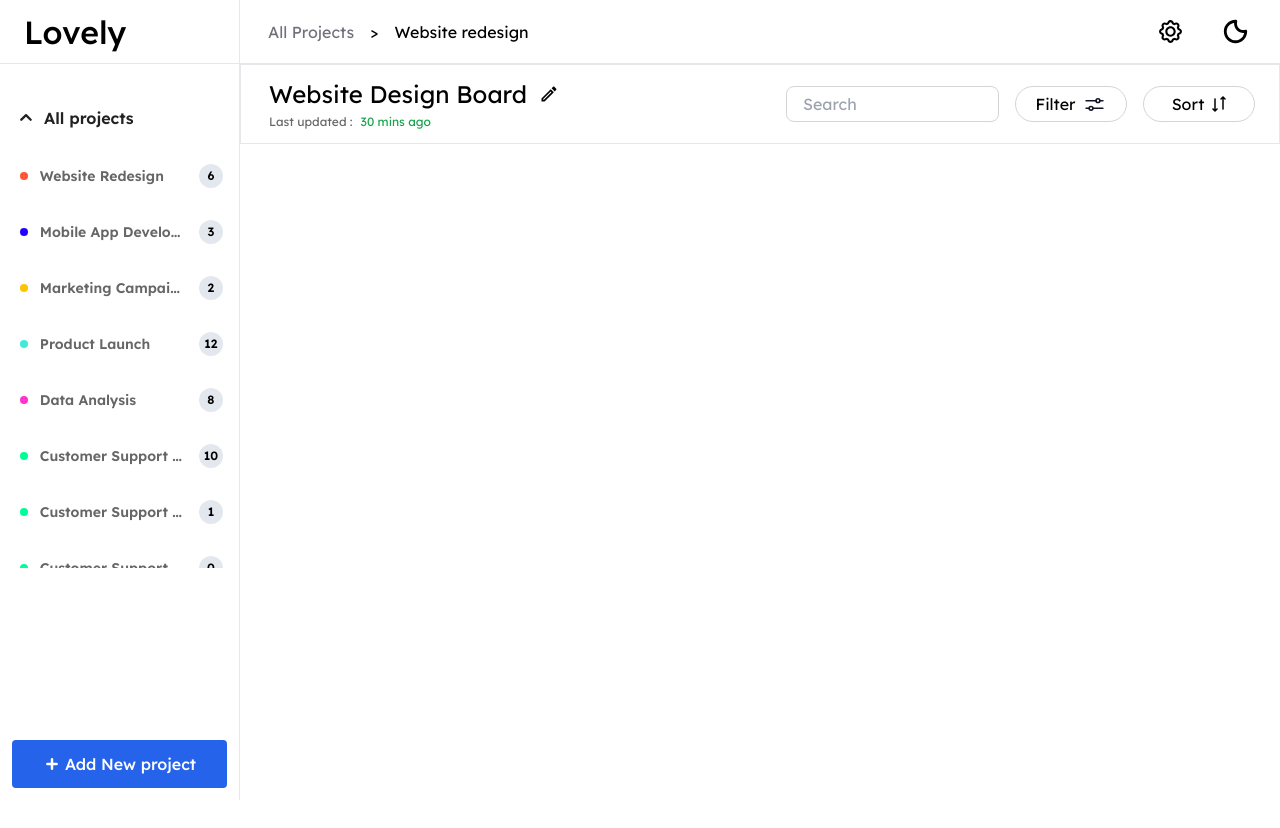
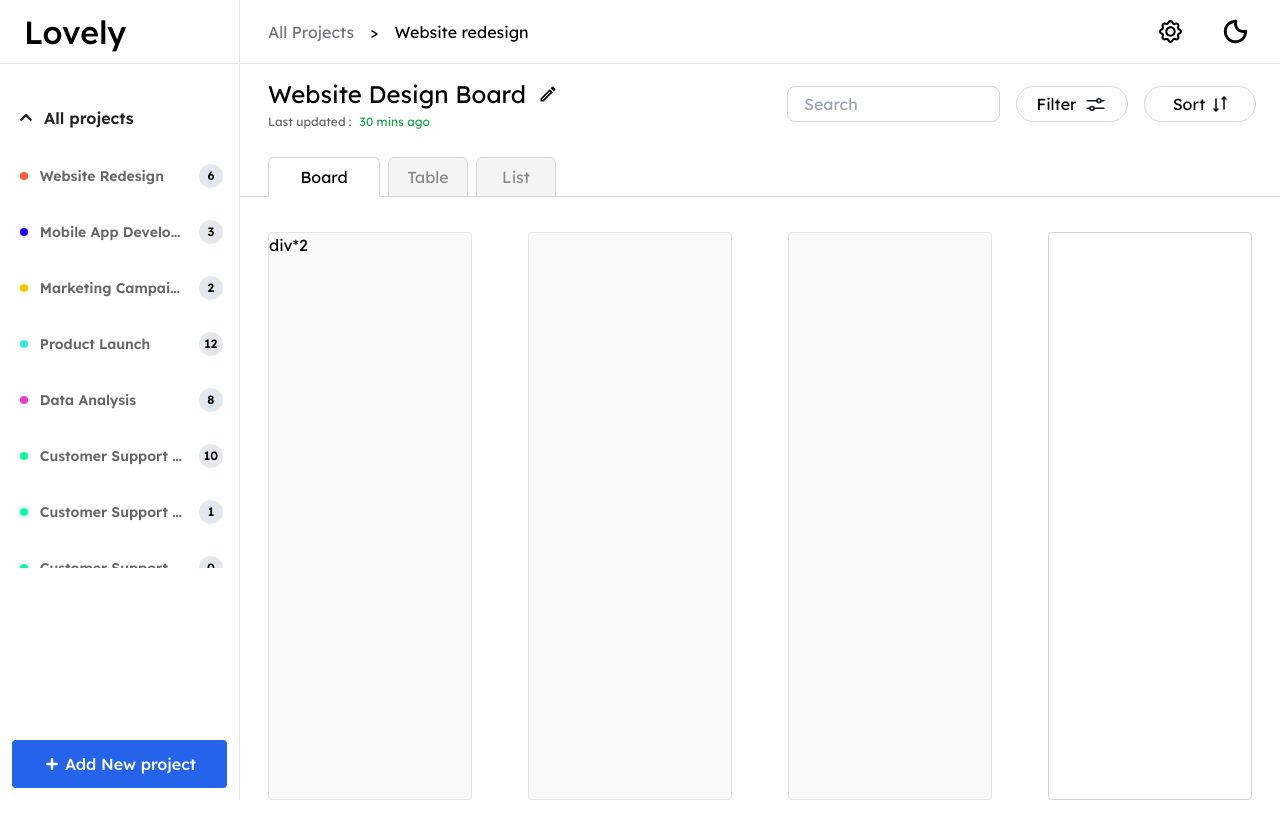
Before and after one commit to Jeff-Maina/tasks, a Next.js app: page /Dashboard in a window 1280 px wide. Before the commit the page ends 800 px from the top, so only its background shows below. Built offline with nearby package versions, Linux system fonts and the light colour scheme.

Commit message:
added view toggle styling

```diff
--- a/src/pages/Dashboard.js
+++ b/src/pages/Dashboard.js
@@ -350,7 +350,7 @@ const MainBody = () => {
 
   return (
     <main>
-      <header className="w-full h-20 border pl-7 flex justify-between">
+      <header className="w-full h-20  pl-7 flex justify-between">
         <ProjectTitle />
         <div className="h-full flex items-center gap-4 px-6">
           <div>
@@ -408,7 +408,9 @@ const MainBody = () => {
           </div>
         </div>
       </header>
-      <section></section>
+      <section className="w-full">
+        <TasksBody />
+      </section>
     </main>
   );
 };
@@ -435,7 +437,9 @@ const ProjectTitle = () => {
             }}
             className="flex items-center gap-3"
           >
-            <p className="text-2xl max-w-96 truncate">{projectName === "" ? "Untitled" : projectName}</p>
+            <p className="text-2xl max-w-96 truncate">
+              {projectName === "" ? "Untitled" : projectName}
+            </p>
             <div
               onClick={() => {
                 setIsEditingName(true);
@@ -466,7 +470,7 @@ const ProjectTitle = () => {
           >
             <input
               type="text"
-              onChange={e => setProjectName(e.target.value)}
+              onChange={(e) => setProjectName(e.target.value)}
               value={projectName}
               onBlur={() => {
                 setIsEditingName(false);
@@ -810,4 +814,77 @@ const FilterMenu = () => {
   );
 };
 
+const TasksBody = () => {
+  const [activeView, setActiveView] = useState("Board");
+  const boardView = activeView === "Board";
+  const tableView = activeView === "Table";
+  const listView = activeView === "List";
+
+  const toggleView = (view) => {
+    setActiveView(view);
+  };
+
+  return (
+    <main className="w-full min-h-[50vh] mt-3">
+      <section className="w-full h-12">
+        <div className="flex items-center gap-2 relative translate-y-[1px] z-30 pl-7">
+          <div
+            onClick={() => {
+              setActiveView("Board");
+            }}
+            className={`h-10 cursor-pointer grid place-items-center rounded-t-md border relative border-zinc-300 transition-all duration-200 ease ${
+              boardView
+                ? "z-30 bg-white border-b-white w-28"
+                : "bg-zinc-100 w-20 text-[#888]"
+            }`}
+          >
+            <p className={``}>Board</p>
+          </div>
+          <div
+            onClick={() => {
+              setActiveView("Table");
+            }}
+            className={`h-10 cursor-pointer grid place-items-center rounded-t-md border relative border-zinc-300 transition-all duration-200 ease ${
+              tableView
+                ? "z-30 bg-white border-b-white w-28"
+                : "bg-zinc-100 w-20 text-[#888]"
+            }`}
+          >
+            <p className="">Table</p>
+          </div>
+          <div
+            onClick={() => {
+              setActiveView("List");
+            }}
+            className={`h-10 cursor-pointer grid place-items-center rounded-t-md border relative border-zinc-300 transition-all duration-200 ease ${
+              listView
+                ? "z-30 bg-white border-b-white w-28"
+                : "bg-zinc-100 w-20 text-[#888]"
+            }`}
+          >
+            <p className="">List</p>
+          </div>
+        </div>
+        <div className="w-full border-t border-zinc-300  z-20 bg-white"></div>
+      </section>
+      <section className="w-full h-[78vh] grid grid-cols-4">
+        <div className="w-full h-full p-7">
+          <div className="w-full h-full border bg-zinc-50 border-zinc-200 rounded">
+            div*2
+          </div>
+        </div>
+        <div className="w-full h-full p-7">
+          <div className="w-full h-full border border-zinc-200 rounded bg-zinc-50"></div>
+        </div>
+        <div className="w-full h-full  p-7">
+          <div className="w-full h-full border border-zinc-200 rounded bg-zinc-50"></div>
+        </div>
+        <div className="w-full h-full  p-7">
+          <div className="w-full h-full border border-zinc-300 rounded"></div>
+        </div>
+      </section>
+    </main>
+  );
+};
+
 export default Dashboard;
```
